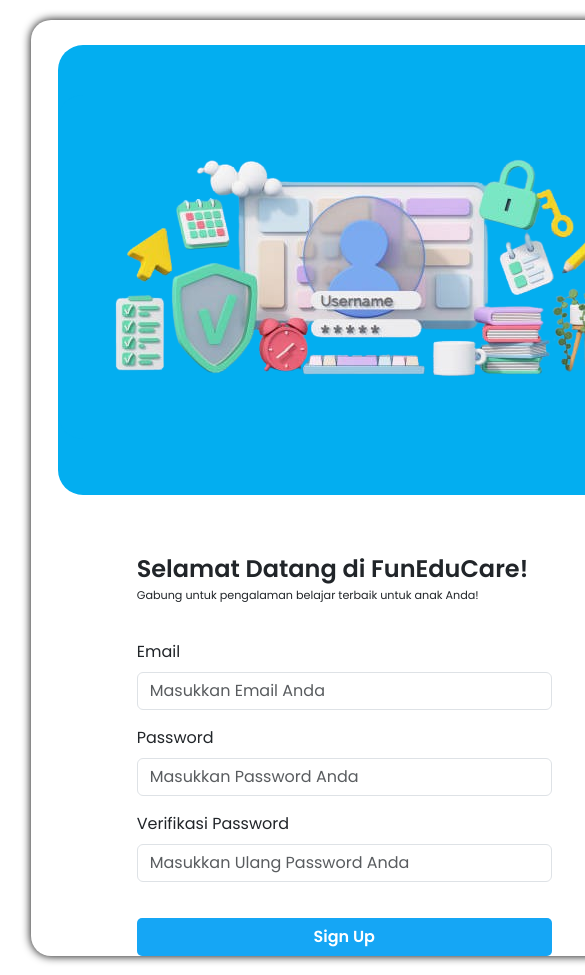
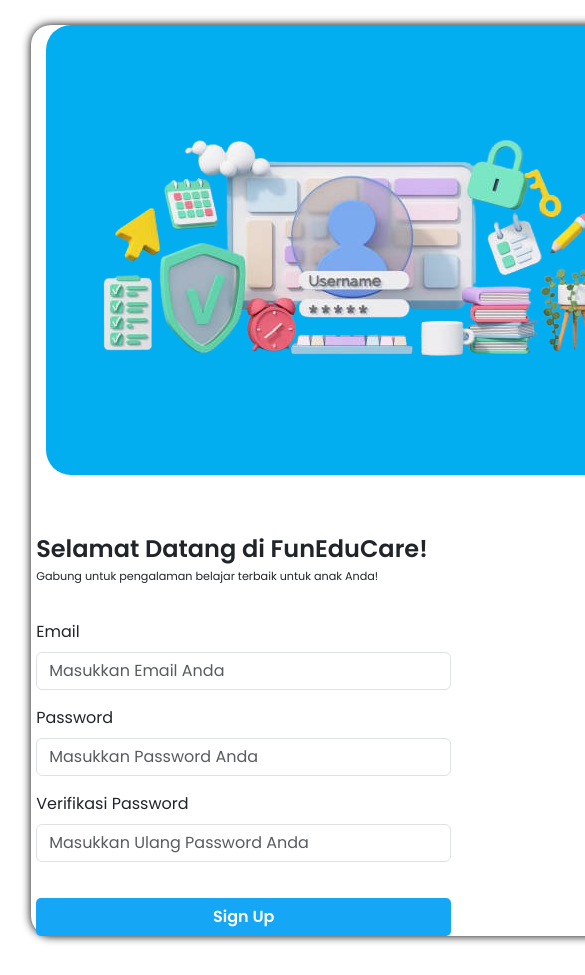
Before and after one commit to cikaldwidy/website-basic, a plain HTML site: page signup.html in a window 390 px wide. Shown: the top 975 px of the page, 585 px wide, since content can reach past the window. Drawn offline with nearby package versions, Linux system fonts and the light colour scheme.

Commit message:
perbaiki responsive

```diff
--- a/signup.html
+++ b/signup.html
@@ -20,16 +20,10 @@
 
   <body>
     <div class="content">
-      <div class="row justify-content-md-center">
-        <div class="col-md-auto">
-          <div class="container">
       <div class="picture">
         <img class="img" src="./assets/images/img.png" alt="" />
       </div>
-          </div>
-        </div>
-        <div class="col-md-auto">
-          <div class="container">
+      <div class="form">
         <form action="./login.html" id="signinForm">
           <div class="box">
             <h1>Selamat Datang di FunEduCare!</h1>
@@ -58,9 +52,7 @@
             />
           </div>
           <div class="mb-3">
-                <label for="password" class="form-label"
-                  >Verifikasi Password</label
-                >
+            <label for="password" class="form-label">Verifikasi Password</label>
             <input
               type="password"
               placeholder="Masukkan Ulang Password Anda"
@@ -76,8 +68,6 @@
             </button>
           </div>
         </form>
-          </div>
-        </div>
       </div>
     </div>
 
```
Lines whose indentation alone changed are shown as unchanged.
